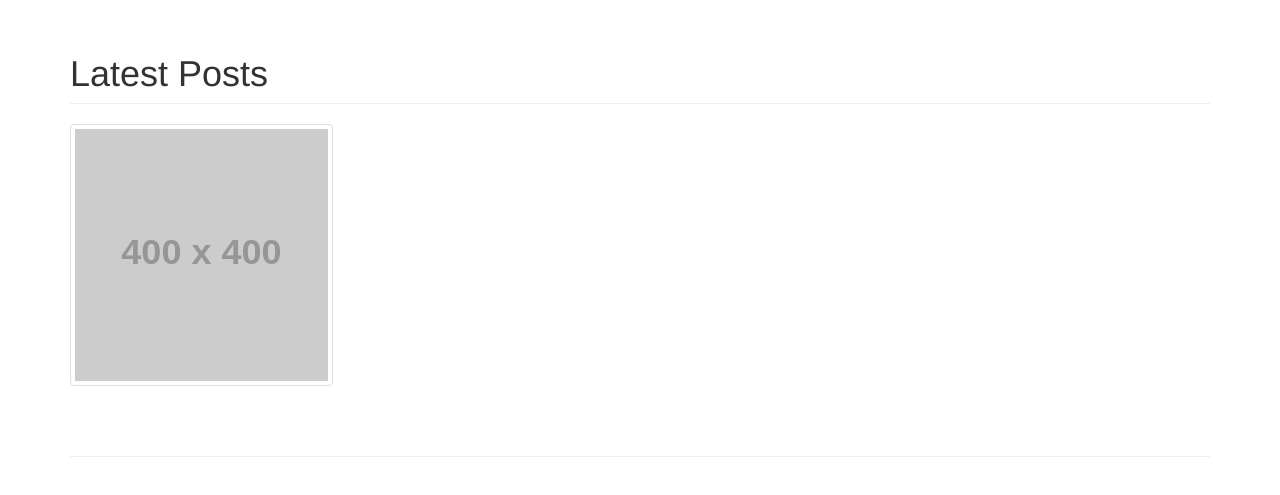
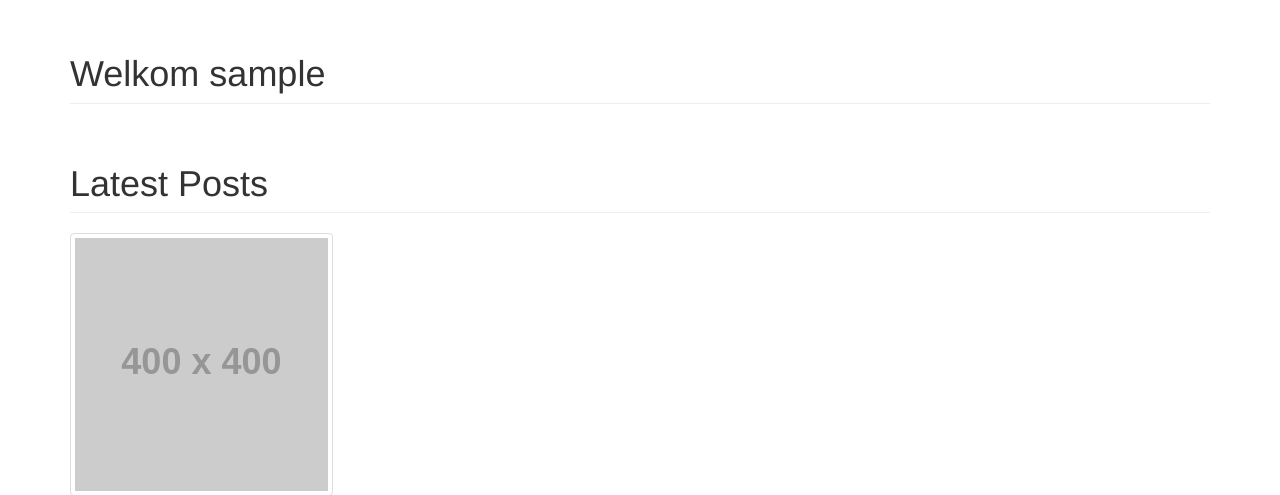
Before and after one commit to ErhanLammar/IMDstagram, a PHP site: page /homepage.php in a window 1280 px wide. Shown: the part 56-551 px from the top of the page. Run offline with PHP 8.4, Linux system fonts and the light colour scheme; the visitor is signed in with stand-in values (Sample User, id 1); some libraries are stand-ins or nearby versions.

Commit message:
Updated homepage
username will be visible on homepage

```diff
--- a/homepage.php
+++ b/homepage.php
@@ -93,7 +93,9 @@
 <div class="container">
 
     <div class="row">
-
+        <div class="col-lg-12">
+            <h1 class="page-header">Welkom <?php  echo ($_SESSION["loggedIn"])  ?> </h1>
+        </div>
         <div class="col-lg-12">
             <h1 class="page-header">Latest Posts</h1>
         </div>
```
